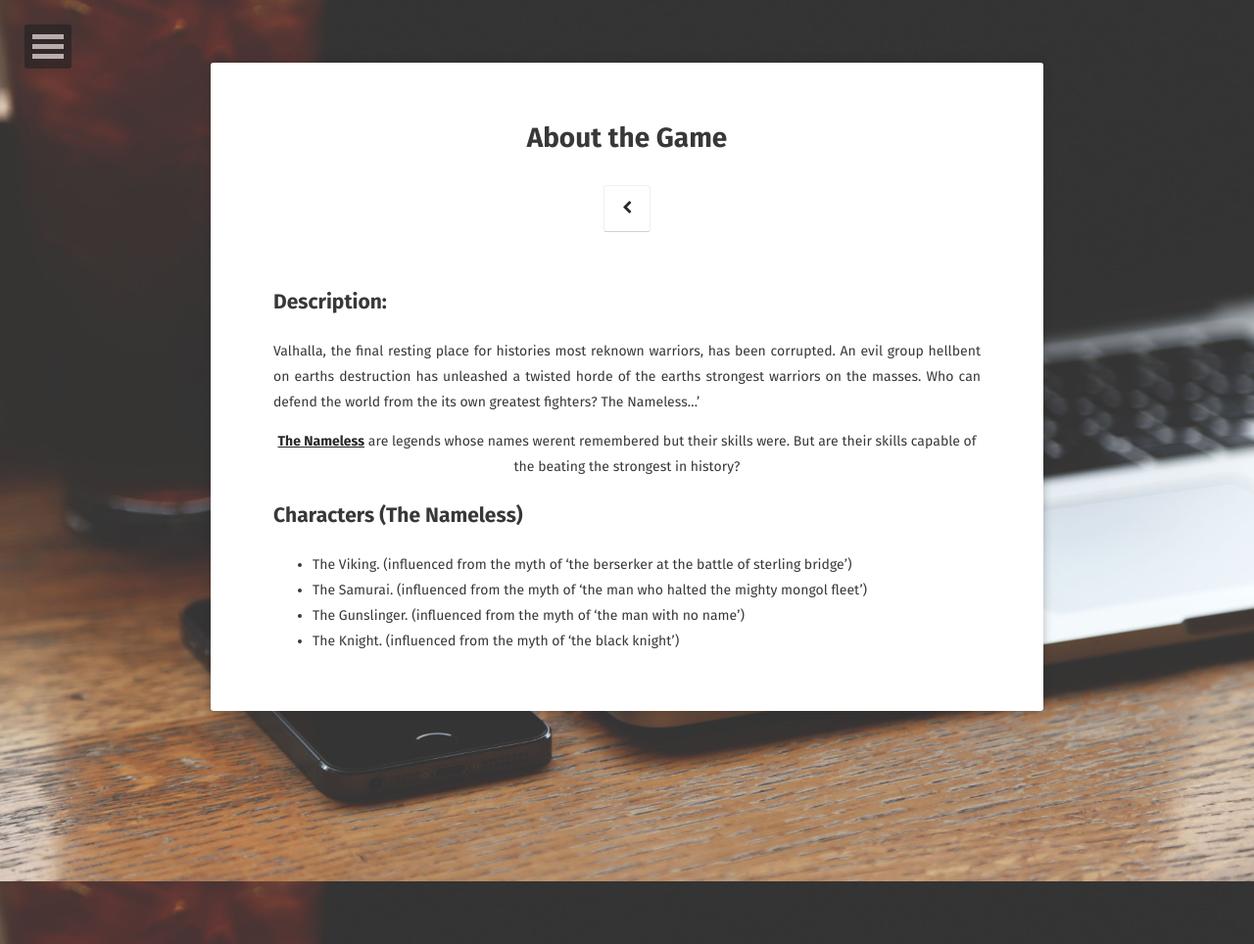
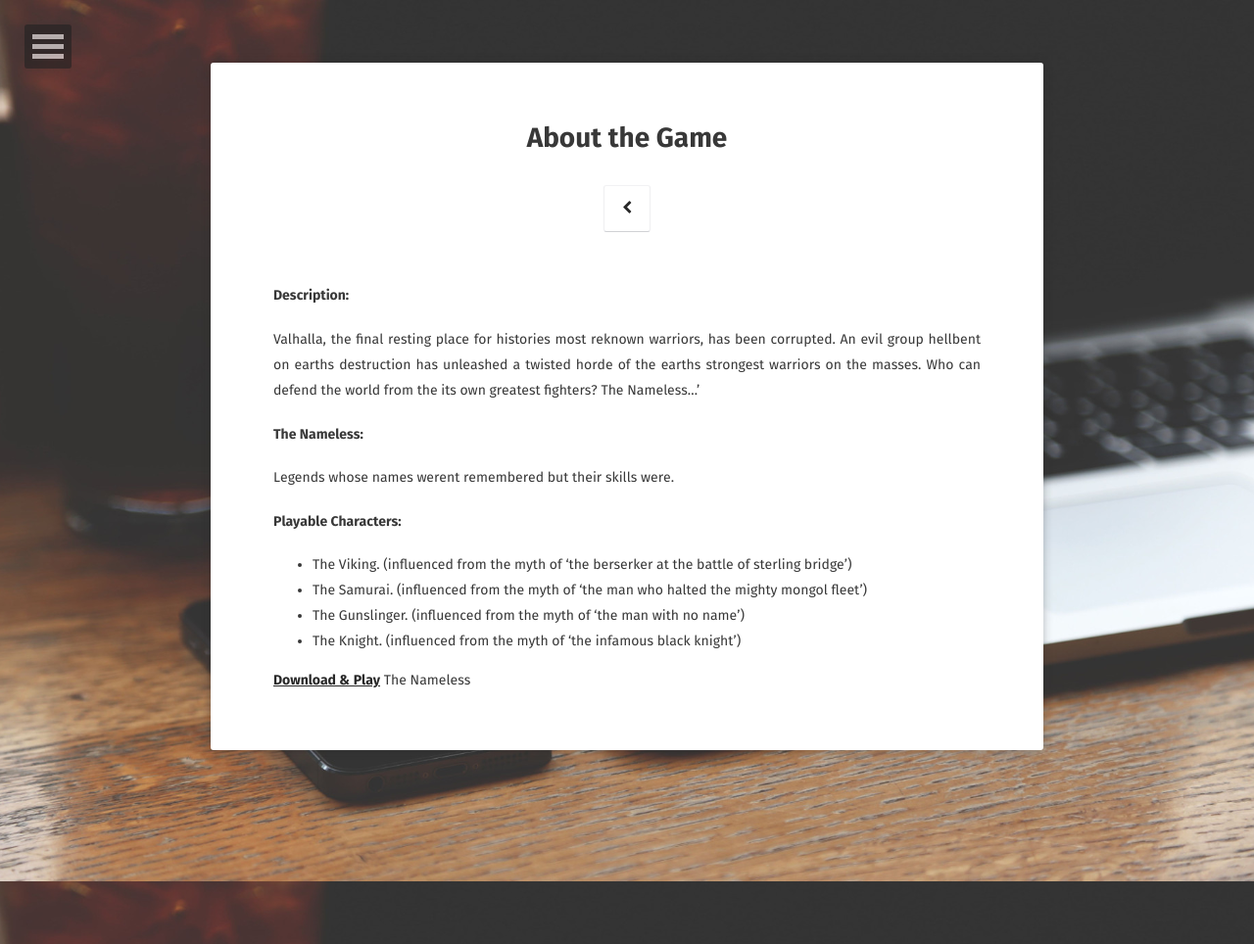
Before and after one commit to AntzInMyEyesJohnson/AntzInMyEyesJohnson.github.io, a Jekyll site: the page built from about/index.md, in a window 1280 px wide. Shown: the whole page at 98% size. Built offline with Jekyll 4.4.1, drawn with Linux system fonts in a browser that asks for light colours; some web fonts are replaced.

Commit message:
Update index.md

```diff
--- a/about/index.md
+++ b/about/index.md
@@ -5,13 +5,16 @@ tags: [about, game, nameless]
 date: 2016-03-21
 comments: false
 ---
-## Description:
+#### Description:
 Valhalla, the final resting place for histories most reknown warriors, has been corrupted. An evil group hellbent on earths destruction has unleashed a twisted horde of the earths strongest warriors on the masses. Who can defend the world from the its own greatest fighters? The Nameless...'
 
-<center><a href="http://antzinmyeyesjohnson.github.io/"><b>The Nameless</b></a> are legends whose names werent remembered but their skills were. But are their skills capable of the beating the strongest in history?</center>
+#### The Nameless:
+Legends whose names werent remembered but their skills were.
 
-## Characters (The Nameless)
+#### Playable Characters:
 * The Viking. (influenced from the myth of 'the berserker at the battle of sterling bridge')
 * The Samurai. (influenced from the myth of 'the man who halted the mighty mongol fleet')
 * The Gunslinger. (influenced from the myth of 'the man with no name')
-* The Knight. (influenced from the myth of 'the black knight')
+* The Knight. (influenced from the myth of 'the infamous black knight')
+
+<bottom><a href="http://antzinmyeyesjohnson.github.io/"><b>Download & Play</b></a> The Nameless</bottom>
```
